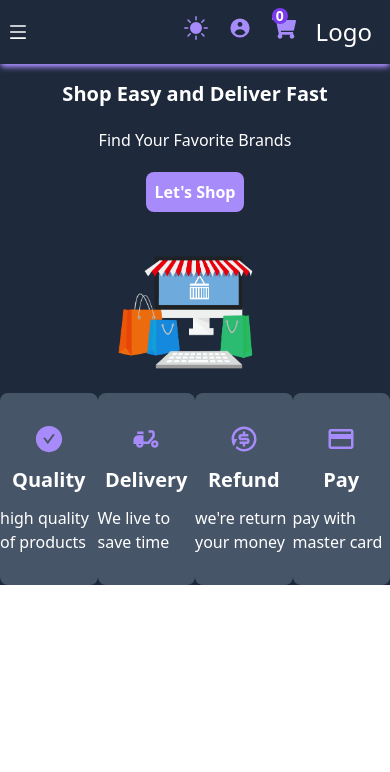
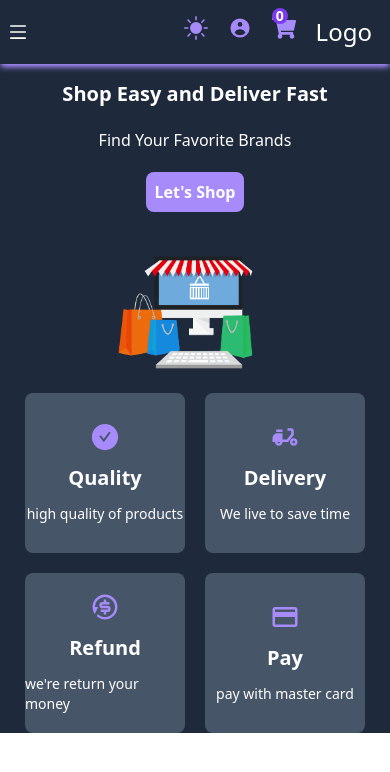
Before and after one commit to danialjankouk/BuyProducts_Shop, a React (Create React App) app: page / in a window 390 px wide. Shown: the top 772 px of the page. Built offline with nearby package versions, Linux system fonts and the light colour scheme.

Commit message:
Land 2 responsive

```diff
--- a/src/components/Land2.js
+++ b/src/components/Land2.js
@@ -7,7 +7,7 @@ import {RiRefund2Fill} from "react-icons/ri"
 import {MdOutlinePayment} from "react-icons/md"
 const Land2 = () => {
     return (
-        <div className='flex justify-evenly'>
+        <div className='md:grid-cols-4 gap-5 md:gap-x-28 grid grid-cols-2'>
             <Land2Props icon={<AiFillCheckCircle />} header="Quality" text="high quality of products"/>
             <Land2Props icon={<MdDeliveryDining />} header="Delivery" text="We live to save time"/>
             <Land2Props icon={<RiRefund2Fill />} header="Refund" text="we're return your money"/>
--- a/src/components/Land2Props.js
+++ b/src/components/Land2Props.js
@@ -1,10 +1,10 @@
 import React from "react";
 const Land2Props = ({icon , header , text}) => {
   return (
-    <div className="flex flex-col bg-slate-300 dark:bg-slate-600 w-48 rounded-lg h-48 items-center justify-center gap-y-3">
+    <div className="flex flex-col bg-slate-300 dark:bg-slate-600 w-40 h-40 md:w-48 rounded-lg md:h-48 items-center justify-center gap-y-3">
       <h1 className="dark:text-violet-400 text-violet-500 text-3xl">{icon}</h1>
       <p className="dark:text-white text-violet-500 font-bold text-xl">{header}</p>
-      <p className="dark:text-white text-violet-500">{text}</p>
+      <p className="dark:text-white text-violet-500 text-sm">{text}</p>
     </div>
   );
 };
--- a/src/components/LandPage.js
+++ b/src/components/LandPage.js
@@ -4,7 +4,7 @@ import Land2 from "./Land2";
 
 const LandPage = () => {
   return (
-    <div className="dark:bg-slate-800 bg-slate-200">
+    <div className="dark:bg-slate-800 flex flex-col justify-center items-center bg-slate-200">
       <Land1 />
       <Land2 />
     </div>
```
